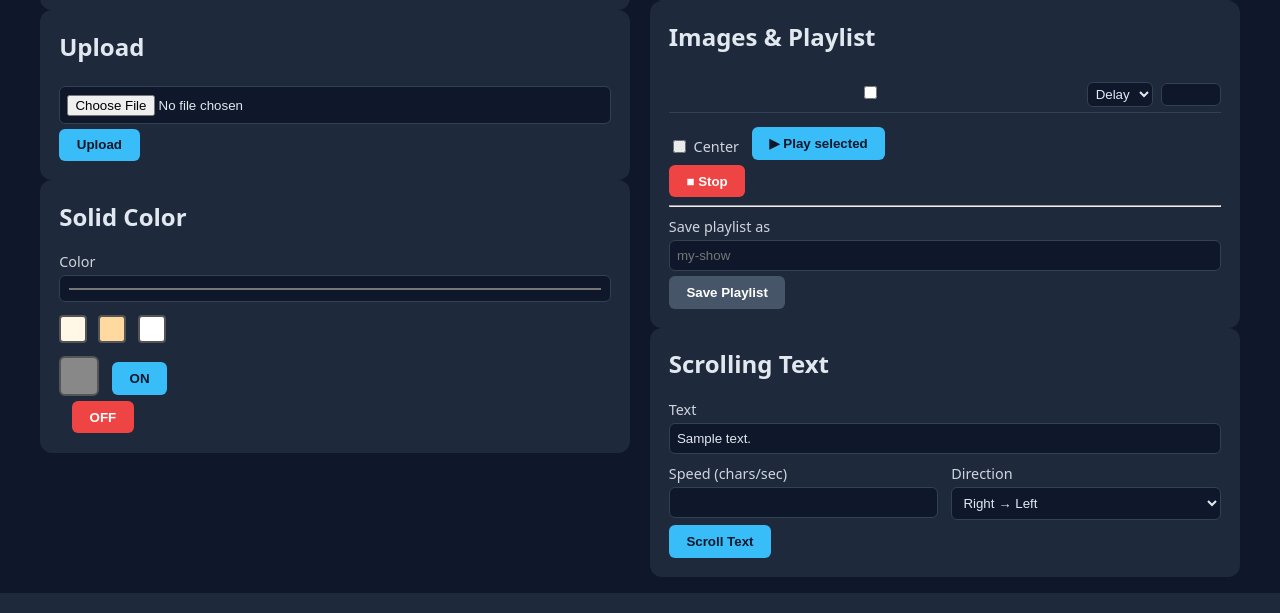
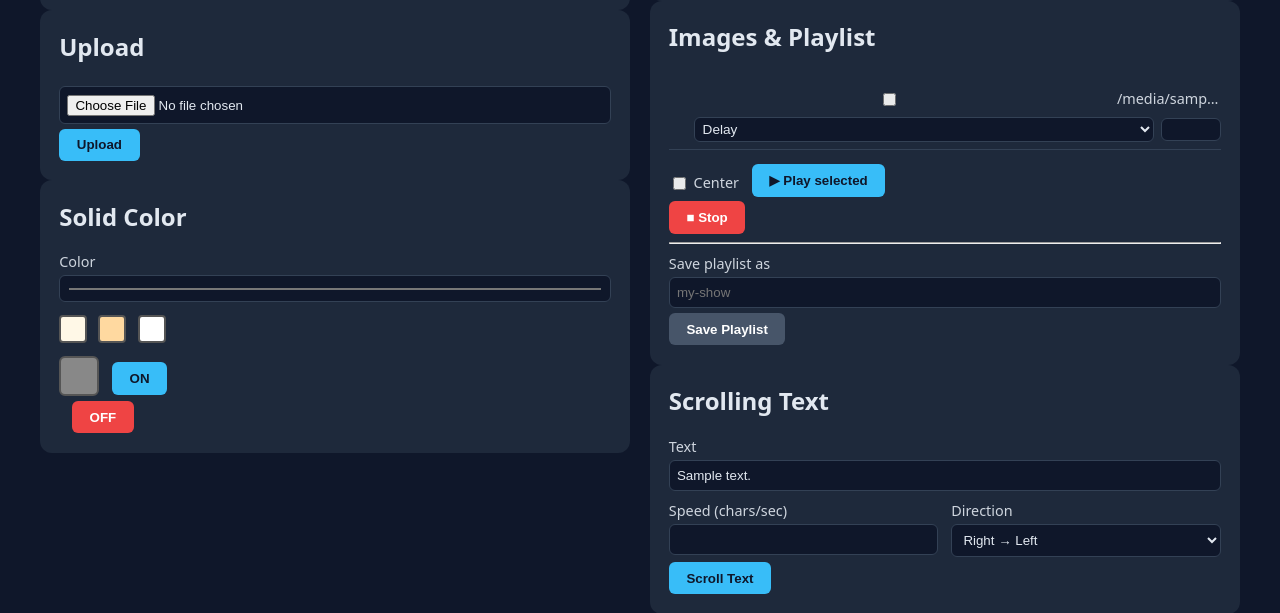
Before and after one commit to klf240/led-matrix-web, a Flask app: template templates/index.html in a window 1280 px wide. Shown: the part 594-1207 px from the top of the page. Run offline with Flask 3, Linux system fonts and the light colour scheme; the template is opened without the code that fills it: most values are stand-ins (such as "Sample title", 1, 10 or a date in 2020); parts of the project's set-up code (start-up, migrations or seed data) failed here and were passed over.

Commit message:
Fix playlist display: filenames on own line, per-image controls below

```diff
--- a/templates/index.html
+++ b/templates/index.html
@@ -137,15 +137,19 @@
       <form id="playForm" action="/play_images" method="post">
         <div class="file-list" style="max-height:300px">
           {% for f in files %}
-          <div style="display:flex;align-items:center;gap:.5rem;padding:.3rem 0;border-bottom:1px solid #334155">
-            <input type="checkbox" name="images" value="{{ f }}" id="img_{{ loop.index0 }}">
-            <label for="img_{{ loop.index0 }}" style="flex:1;min-width:0;overflow:hidden;text-overflow:ellipsis;white-space:nowrap">{{ f }}</label>
-            <select name="img_mode_{{ loop.index0 }}" style="width:70px;padding:.2rem">
-              <option value="delay" selected>Delay</option>
-              <option value="loops">Loops</option>
-            </select>
-            <input type="number" name="img_val_{{ loop.index0 }}" value="{{ settings.wait }}" min="0" step="0.5"
-                   style="width:60px;padding:.2rem" title="Seconds or loop count">
+          <div style="padding:.4rem 0;border-bottom:1px solid #334155">
+            <label for="img_{{ loop.index0 }}" style="display:flex;align-items:center;gap:.5rem;cursor:pointer">
+              <input type="checkbox" name="images" value="{{ f }}" id="img_{{ loop.index0 }}">
+              <span style="overflow:hidden;text-overflow:ellipsis;white-space:nowrap">{{ f }}</span>
+            </label>
+            <div style="display:flex;align-items:center;gap:.4rem;margin-top:.25rem;padding-left:1.6rem">
+              <select name="img_mode_{{ loop.index0 }}" style="padding:.2rem;font-size:.85rem">
+                <option value="delay" selected>Delay</option>
+                <option value="loops">Loops</option>
+              </select>
+              <input type="number" name="img_val_{{ loop.index0 }}" value="{{ settings.wait }}" min="0" step="0.5"
+                     style="width:60px;padding:.2rem;font-size:.85rem" title="Seconds or loop count">
+            </div>
           </div>
           {% else %}
             <p>No images yet</p>
```
